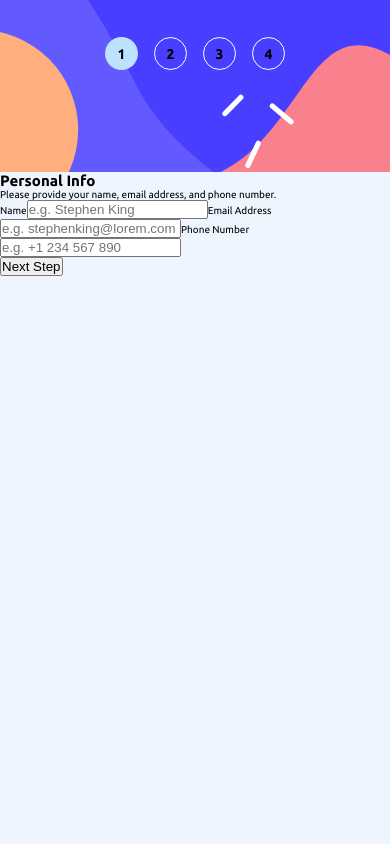
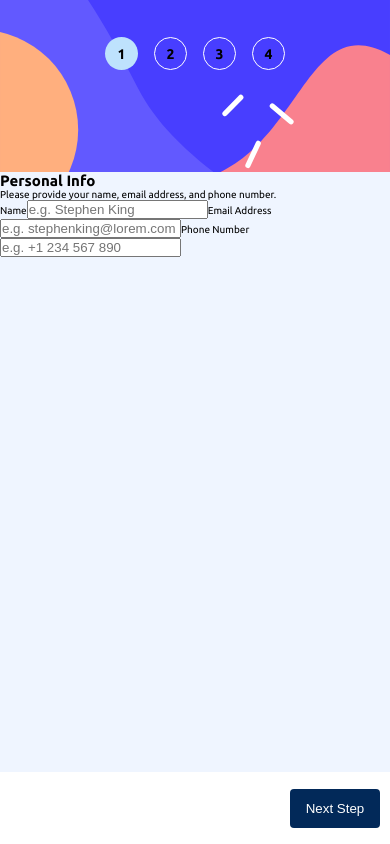
Before and after one commit to aaronkagan/react-multi-step-form, a React (Vite) app: page / in a window 390 px wide. Built offline with nearby package versions, Linux system fonts and the light colour scheme.

Commit message:
styling mobile navigation

```diff
--- a/src/components/Navigation.tsx
+++ b/src/components/Navigation.tsx
@@ -1,3 +1,5 @@
+import styled from 'styled-components';
+
 const Navigation = ({ step, setStep }) => {
   const handlePreviousStep = () => {
     if (step > 1) setStep((s) => s - 1);
@@ -8,15 +10,68 @@ const Navigation = ({ step, setStep }) => {
   };
 
   return (
-    <section>
-      <div>
-        {step !== 1 && step !== 5 && (
-          <button onClick={handlePreviousStep}>Go Back</button>
+    <StyledSection>
+      <div className="container">
+        {step !== 1 && step !== 5 ? (
+          <button
+            className="previous"
+            onClick={handlePreviousStep}
+          >
+            Go Back
+          </button>
+        ) : (
+          // Empty div for consistent positioning
+          <div></div>
         )}
-        {step !== 5 && <button onClick={handleNextStep}>Next Step</button>}
+        {step !== 5 && (
+          <button
+            className="next"
+            onClick={handleNextStep}
+          >
+            Next Step
+          </button>
+        )}
       </div>
-    </section>
+    </StyledSection>
   );
 };
 
+const StyledSection = styled.section`
+  font-size: 1.4rem;
+  font-weight: 500;
+  max-width: 42.5rem;
+  height: 7.2rem;
+  width: 100%;
+  background-color: #fff;
+  bottom: 0;
+  left: 50%;
+  position: fixed;
+  transform: translateX(-50%);
+
+  .container {
+    display: flex;
+    justify-content: space-between;
+    align-items: center;
+    width: 95%;
+    height: 100%;
+    margin-left: auto;
+    margin-right: auto;
+  }
+
+  .previous {
+    color: #9699aa;
+    background: none;
+    border: none;
+  }
+
+  .next {
+    background-color: #022959;
+    border: none;
+    color: #fff;
+    padding: 1.2rem 1.6rem;
+    border-radius: 0.4rem;
+    cursor: pointer;
+  }
+`;
+
 export default Navigation;
```
